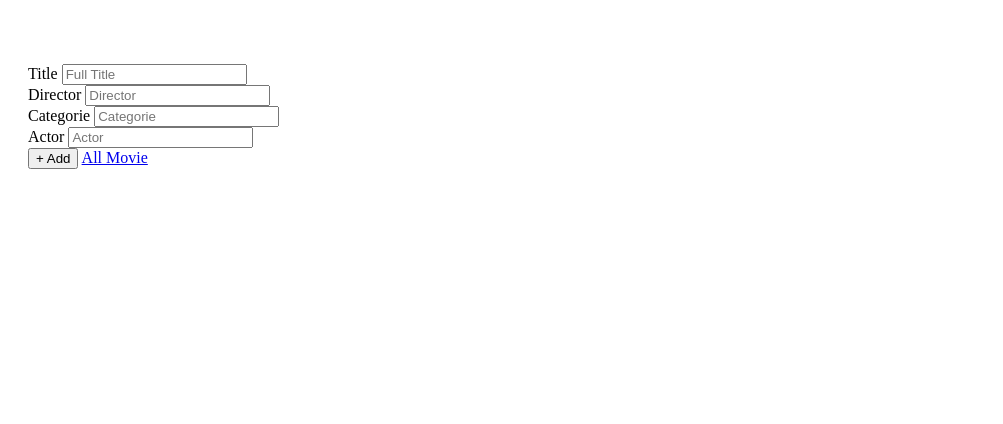
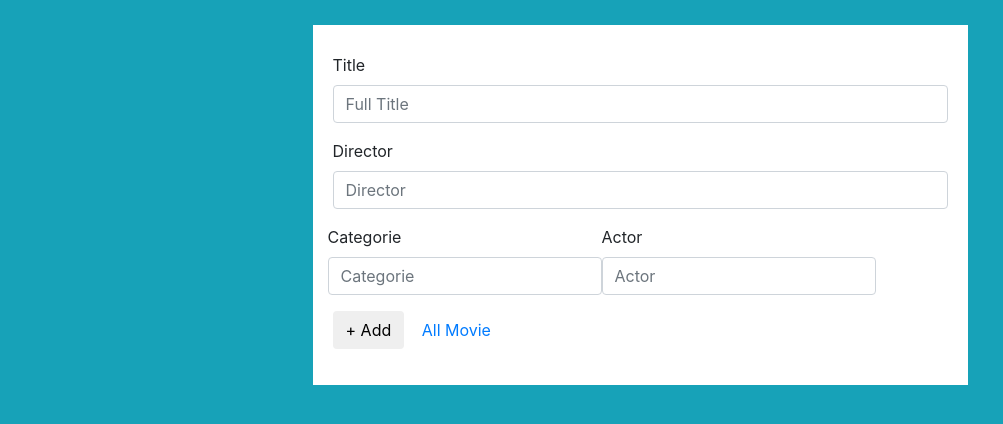
Before and after one commit to DavidIspan/F03HHDwebtech2GYAK, a Node server app: template project/views/movie/add.hbs in a window 1280 px wide. Shown: the top 424 px of the page, without its empty margins (0-1003 px from the left). Run offline with Node 20, Linux system fonts and the light colour scheme; the template is opened without the code that fills it, so the values that code supplies are empty; some libraries are stand-ins or nearby versions.

Commit message:
Update mainLayout.hbs

```diff
--- a/project/views/layouts/mainLayout.hbs
+++ b/project/views/layouts/mainLayout.hbs
@@ -4,7 +4,9 @@
 
 <head>
     <title>Movie List</title>
-    <link rel="stylesheet" href = style.css
+    <link rel="stylesheet" href="https://stackpath.bootstrapcdn.com/bootstrap/4.1.3/css/bootstrap.min.css" integrity="sha384-MCw98/SFnGE8fJT3GXwEOngsV7Zt27NXFoaoApmYm81iuXoPkFOJwJ8ERdknLPMO"
+        crossorigin="anonymous">
+    <link rel="stylesheet" href="https://stackpath.bootstrapcdn.com/font-awesome/4.7.0/css/font-awesome.min.css">
 </head>
 
 <body class="bg-info">
```
